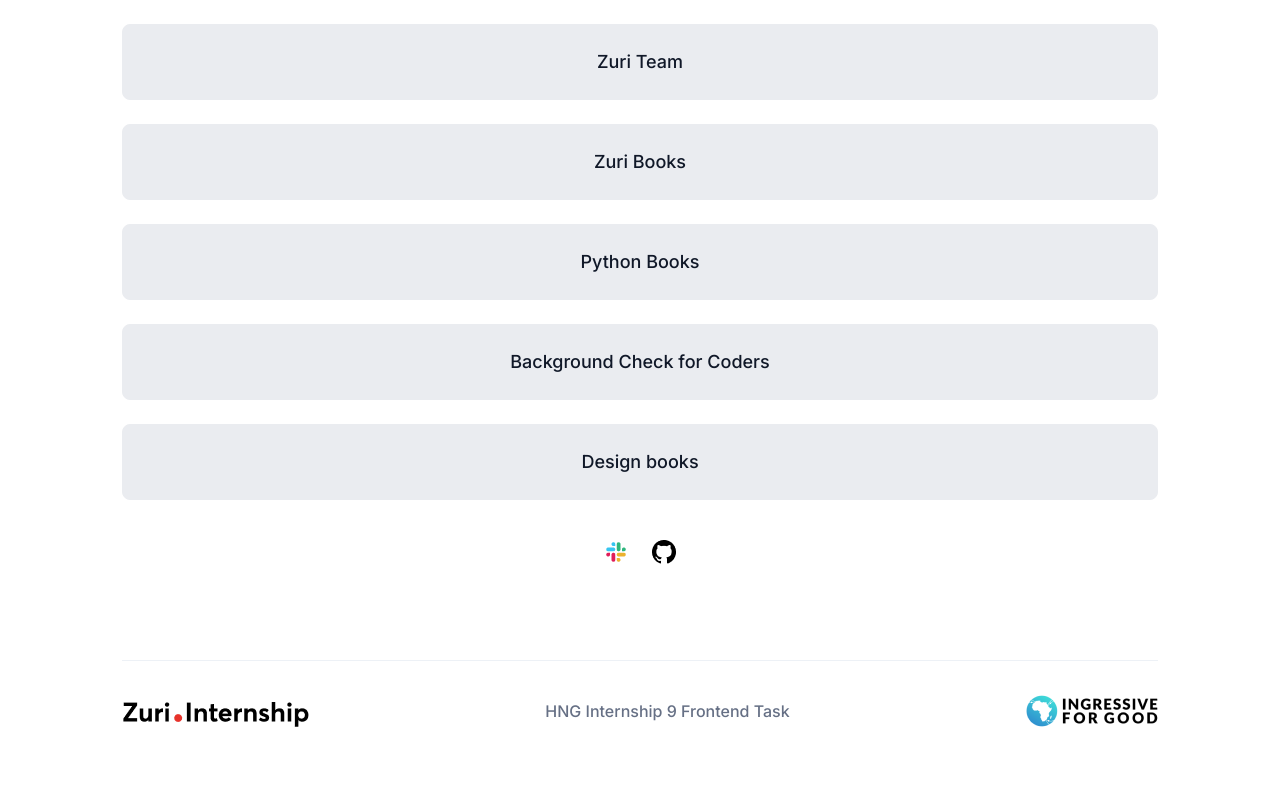
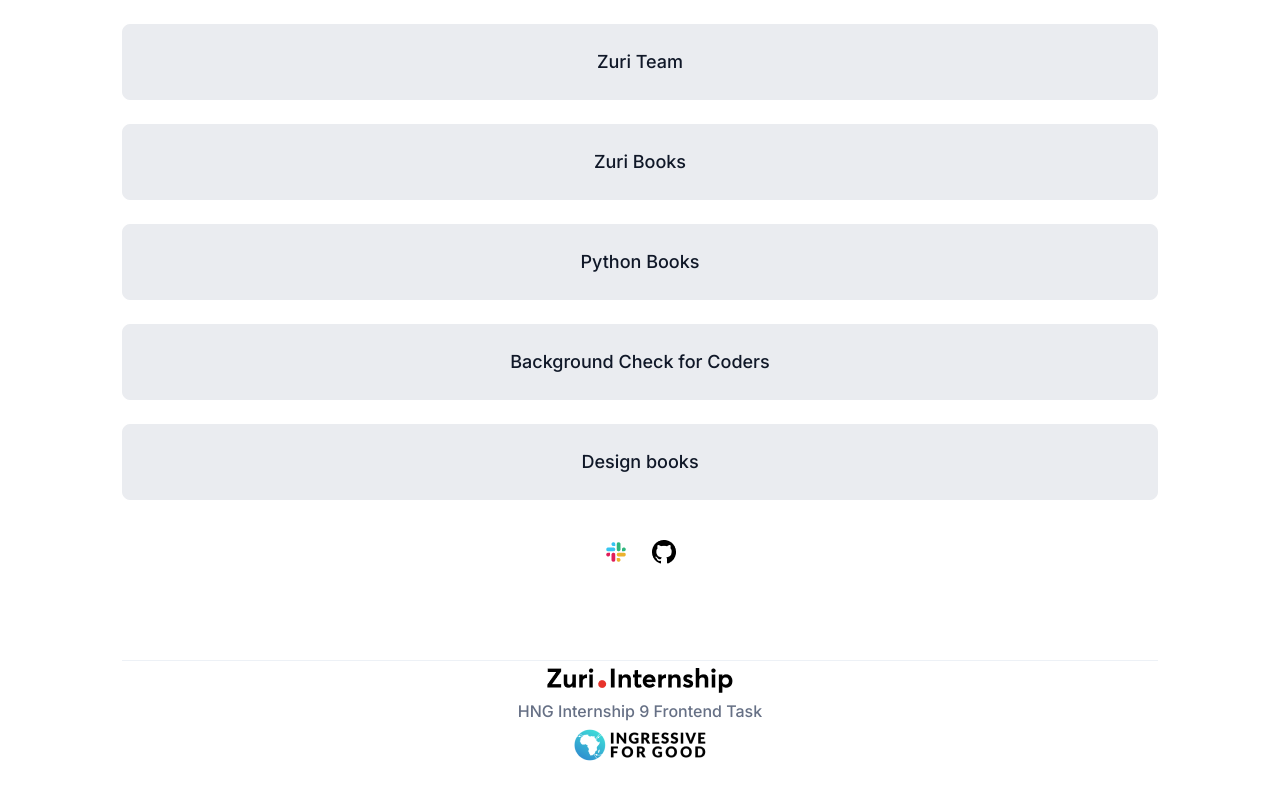
Before and after one commit to Lizzy223/linked-tree, a React (Create React App) app: page / in a window 1280 px wide. Shown: the part 298-1098 px from the top of the page. Built offline with nearby package versions, Linux system fonts and the light colour scheme.

Commit message:
made it mobile responsive

```diff
--- a/src/Pages/Homepage.tsx
+++ b/src/Pages/Homepage.tsx
@@ -6,7 +6,7 @@ const Homepage = () => {
   return (
     <Box w='100%' h='100%' display='flex' p={['1rem','4rem']} mt={['1.5rem','0']} justifyItems='center' alignItems='center' flexDirection='column'>
         <Box >
-        <Image id='profile__img’' src='assets/img.png' w='80px' h='80px' alt='' />
+        <Image id='profile__img’' _hover={{src:'hover.png', cursor:'pointer'}} src='assets/img.png' w='80px' h='80px' alt='' />
         </Box>
         <Box position='absolute' top={['10px','40px']} right={['40px','278px']}>
         <Image src='assets/share.png'  _hover={{cursor:'pointer'}} w='40px' display={['none','block']} h='40px' alt=''/>
@@ -38,14 +38,14 @@ const Homepage = () => {
             <Button  as='a' id='book__design' href='https://books.zuri.team/design-rules' target='_blank' w={['100%','90%']} h='4.75rem' m='auto' bg='#EAECF0' borderRadius='8px' color='#101828' fontWeight='500' fontSize='18px' border='1px solid #EAECF0'>
                 Design books
             </Button>
-            <Box display='flex' padding='24px, 32px, 24px, 32px' mt='1rem' gap='6'>
+            <Box display={['none','flex']} padding='24px, 32px, 24px, 32px' mt={['0rem','1rem']} gap='6'>
                 <Image src='assets/slack.png' alt=''/>
                 <Image alt='' src='assets/Icon.png'/>
             </Box>
         </Box>
-        <Box w='90%' mt='6rem' alignItems='center' display='flex' flexDirection='column' >
+        <Box w='90%' mt='6rem' alignItems='center' display='flex' flexDirection={['column','column']} >
             <Divider/>
-            <Box display='flex' h='100px' alignItems='center' justifyContent='space-between' w='full'>
+            <Box display='flex' h='100px' alignItems='center'flexDirection={['row','column']} justifyContent='space-between' w='full'>
                 <Image src='assets/zuri.png' alt=''/>
                 <Text color='#667085' fontWeight='400'>HNG Internship 9 Frontend Task</Text>
                 <Image alt='' src='assets/I4G.png'/>
```
Also changed, not shown: public/assets/hover.png (added).
